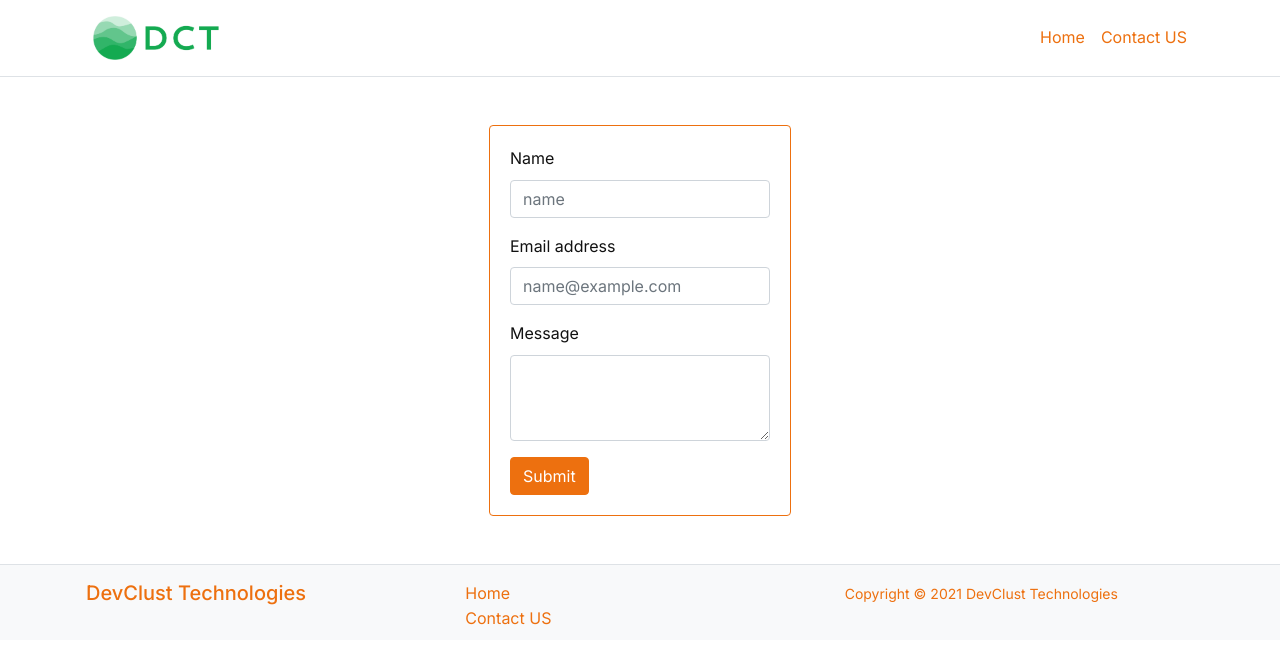
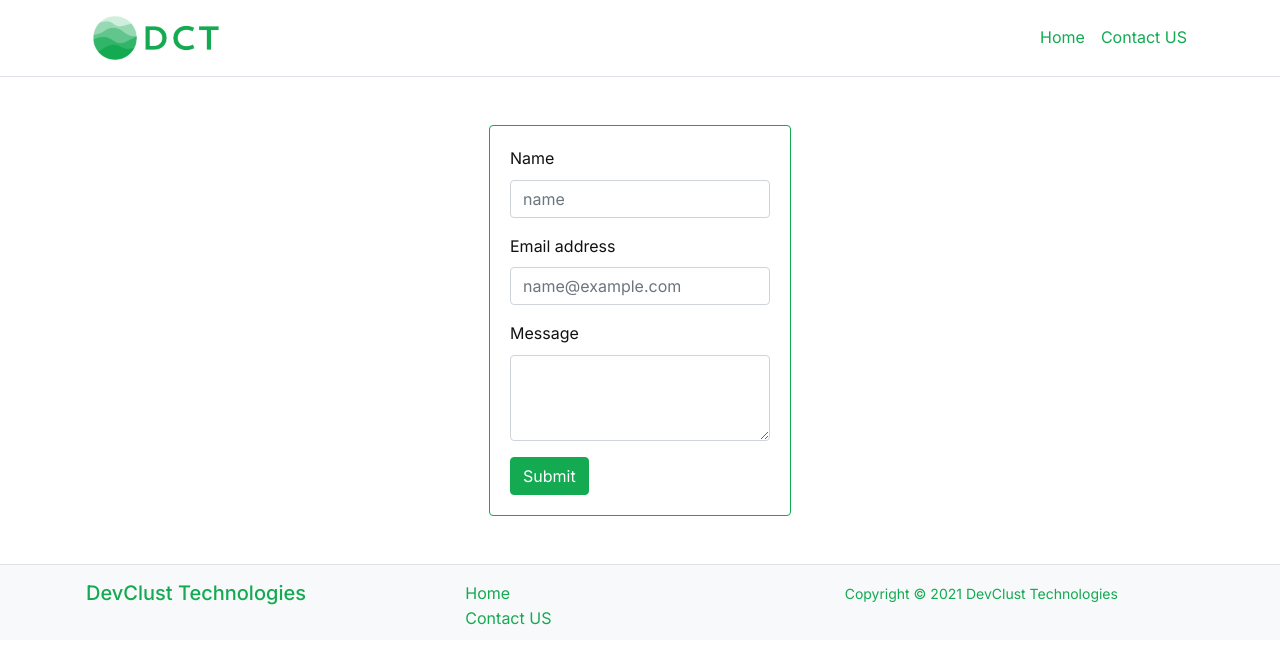
Before and after one commit to ravi-kolla/company-site, a Next.js app: page /contact-us in a window 1280 px wide. Shown: the top 664 px of the page. Built offline with nearby package versions, Linux system fonts and the light colour scheme.

Commit message:
Theme color update

```diff
--- a/styles/global.css
+++ b/styles/global.css
@@ -36,7 +36,7 @@ a:hover {
   font-weight: bold;
 }
 .theme-color {
-  color: #ed700f !important;
+  color: #13AA52 !important;
 }
 .footer a {
   color: #fff;
@@ -46,14 +46,14 @@ a:hover {
   font-size: 16px;
 }
 .orange-theme-btn {
-  background-color: #ed700f !important;
-  border-color: #ed700f !important;
+  background-color: #13AA52 !important;
+  border-color: #13AA52 !important;
 }
 .orange-text {
-  color: #ed700f !important;
+  color: #13AA52 !important;
 }
 .orange-shadow {
-  box-shadow: 0 5px 10px #ed700f, 0 15px 40px rgb(166 173 201 / 20%);
+  box-shadow: 0 5px 10px #13AA52, 0 15px 40px rgb(166 173 201 / 20%);
 }
 /* Header */
 .header .container {
@@ -91,12 +91,12 @@ a:hover {
   font-size: 16px;
 }
 .card-header {
-  background-color: #ed700f !important;
+  background-color: #13AA52 !important;
   color: #fff;
 }
 /* contact us form */
 .contact-us-form {
-  border: 1px solid #ed700f;
+  border: 1px solid #13AA52;
   border-radius: 4px;
   padding: 20px;
 }
```
